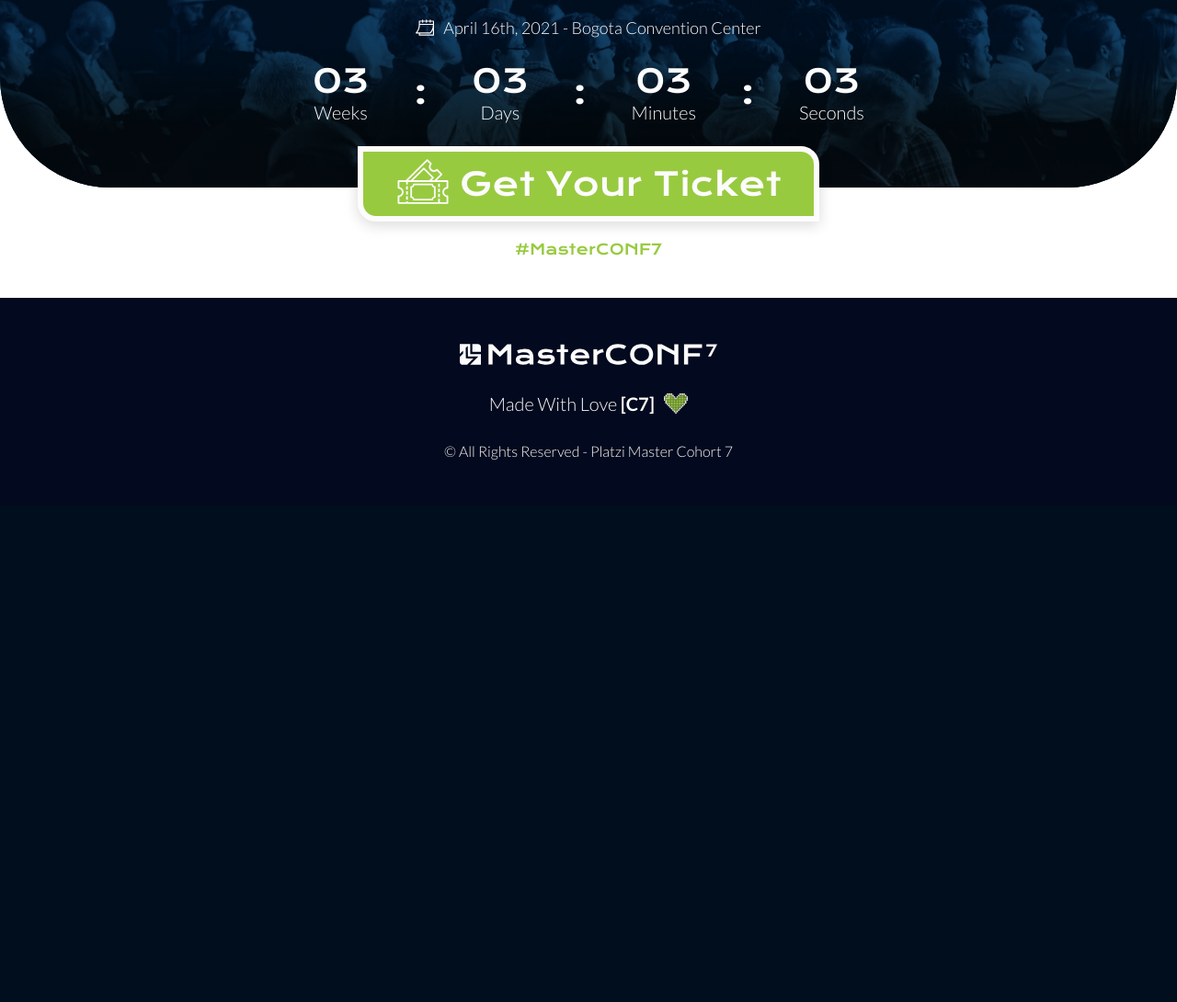
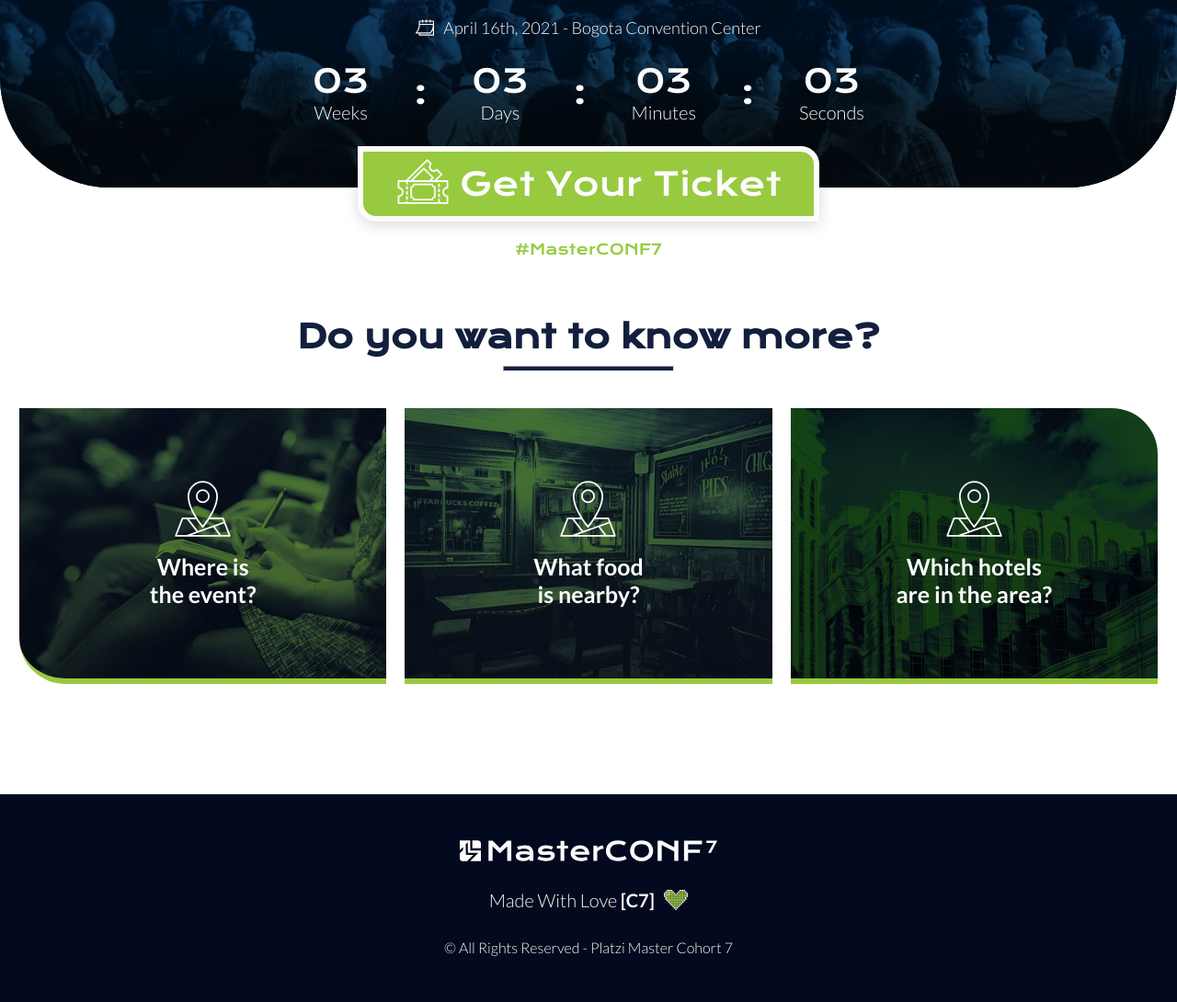
Before and after one commit to Mono-Gato/MasterCONF7, a PHP site: page / in a window 1280 px wide. Shown: the part 508-1598 px from the top of the page at 92% size. Before the commit the page ends 1008 px from the top, so only its background shows below. Run offline with PHP 8.4, Linux system fonts and the light colour scheme.

Commit message:
create section Features with their styles

```diff
--- a/src/Home.css
+++ b/src/Home.css
@@ -248,3 +248,88 @@
     margin-bottom: 20px;
 }
 /*End hero Styles*/
+main{
+    padding-top: 100px;
+}
+/*Start Features Styles*/
+.features{
+    margin-top: 40px;
+}
+
+.features__headline h2{
+    text-align: center;
+    font-size: 3.5rem;
+    font-family: var(--Headlines);
+    color: var(--secondaryColor);
+}
+.features__headline hr{
+    width: 14.5% ;
+    margin: 10px auto;
+    height: 6px;
+    background-color: var(--secondaryColor);
+}
+.features__container{
+    margin-top: 40px;
+    display: flex;
+    justify-content: space-between;
+    gap: 20px;
+    padding: 0px 20px;
+}
+.features__container--anchor{
+    flex: 1;
+    height: 300px;
+    background-position: center;
+    background-repeat: no-repeat;
+    background-size: cover;
+    width: auto;
+    display: block;
+    display: flex;
+    flex-direction: column;
+    justify-content: center;
+    align-items: center;
+    border-bottom: 6px solid var(--principalColor);
+    text-decoration: none;
+    padding: 20px 15px;
+    transition: .5s all;
+}
+.features__container--anchor span{
+    color: var(--grayLightColor);
+    font-size: 2.5rem;
+    font-weight: 700;
+    text-align: center;
+
+    max-width: 140px;
+}
+.features__container--anchor svg{
+    fill: var(--grayLightColor);
+    width: 65px;
+    height: 65px;
+    margin-bottom: 15px;
+}
+
+.features__container--anchor:nth-child(1){
+    border-bottom-left-radius: 50px;
+    background-image: url('./img/home/Location-the-climate-reality-project-Hb6uWq0i4MI-unsplash-min.jpg');
+}
+.features__container--anchor:nth-child(2){
+    background-image: url('./img/home/Food-aleks-marinkovic--dlVOoZSYf0-unsplash-min.jpg');
+}
+.features__container--anchor:nth-child(3){
+    border-top-right-radius: 50px;
+    background-image: url('./img/home/Hotel-viviana-rishe-eOGM2kJOJMk-unsplash-min.jpg');
+
+}
+.features__container--anchor:nth-child(3) span{
+    max-width: 180px;
+
+}
+.features__container--anchor:hover{
+    background-position-x: left;
+    box-shadow: 0px 4px 15px 0px rgba(0,0,0,0.3);
+    transform: scale(1.02);
+}
+
+
+/*End Features Styles*/
+/*Start ConductCode Styles*/
+/*End ConductCode*/
--- a/src/index.html
+++ b/src/index.html
@@ -90,6 +90,43 @@
             </div>
         </div>
     </div>
+    <main class="main">
+        <section class="features container">
+            <div class="features__headline">
+                <h2>
+                    Do you want to know more?
+                </h2>
+                <hr>
+
+            </div>
+            <div class="features__container">
+                <a href="" class="features__container--anchor">
+                    <svg>
+                        <use xlink:href="./img/general/icons/location.svg#location"></use>
+                    </svg>
+                    <span>Where is the event?           </span>
+                </a>
+                <a href="" class="features__container--anchor">
+                    <svg>
+                        <use xlink:href="./img/general/icons/location.svg#location"></use>
+                    </svg>
+                    <span>What food
+                        is nearby?           </span>
+                </a>
+                <a href="" class="features__container--anchor">
+                    <svg>
+                        <use xlink:href="./img/general/icons/location.svg#location"></use>
+                    </svg>
+                    <span>Which hotels
+                        are in the area?          </span>
+                </a>
+
+            </div>
+
+
+
+        </section>
+    </main>
     <footer class="footer">
         <svg>
             <use xlink:href="./img/general/identity/Logo_LongVersion.svg#Logo_LongVersion"></use>
```
